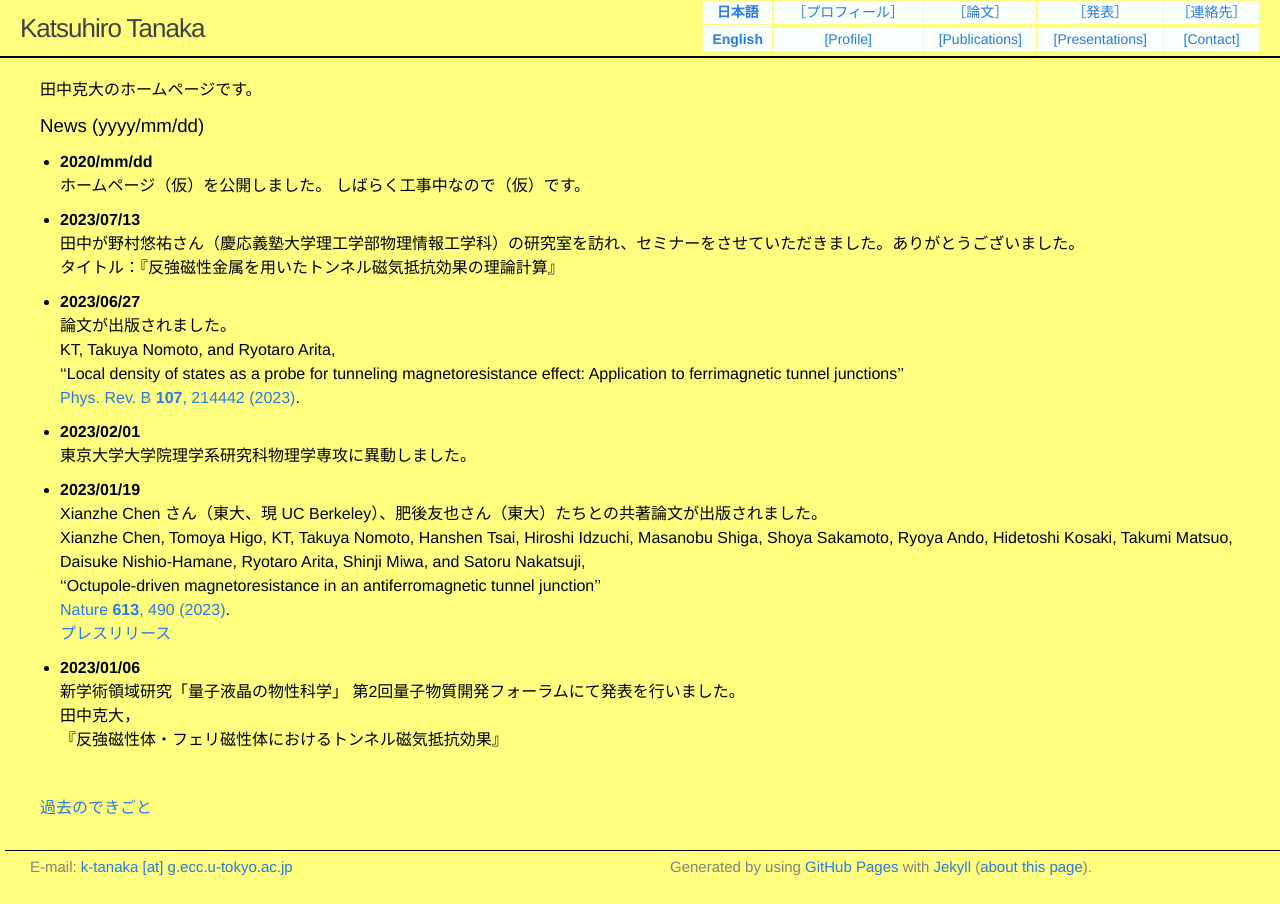
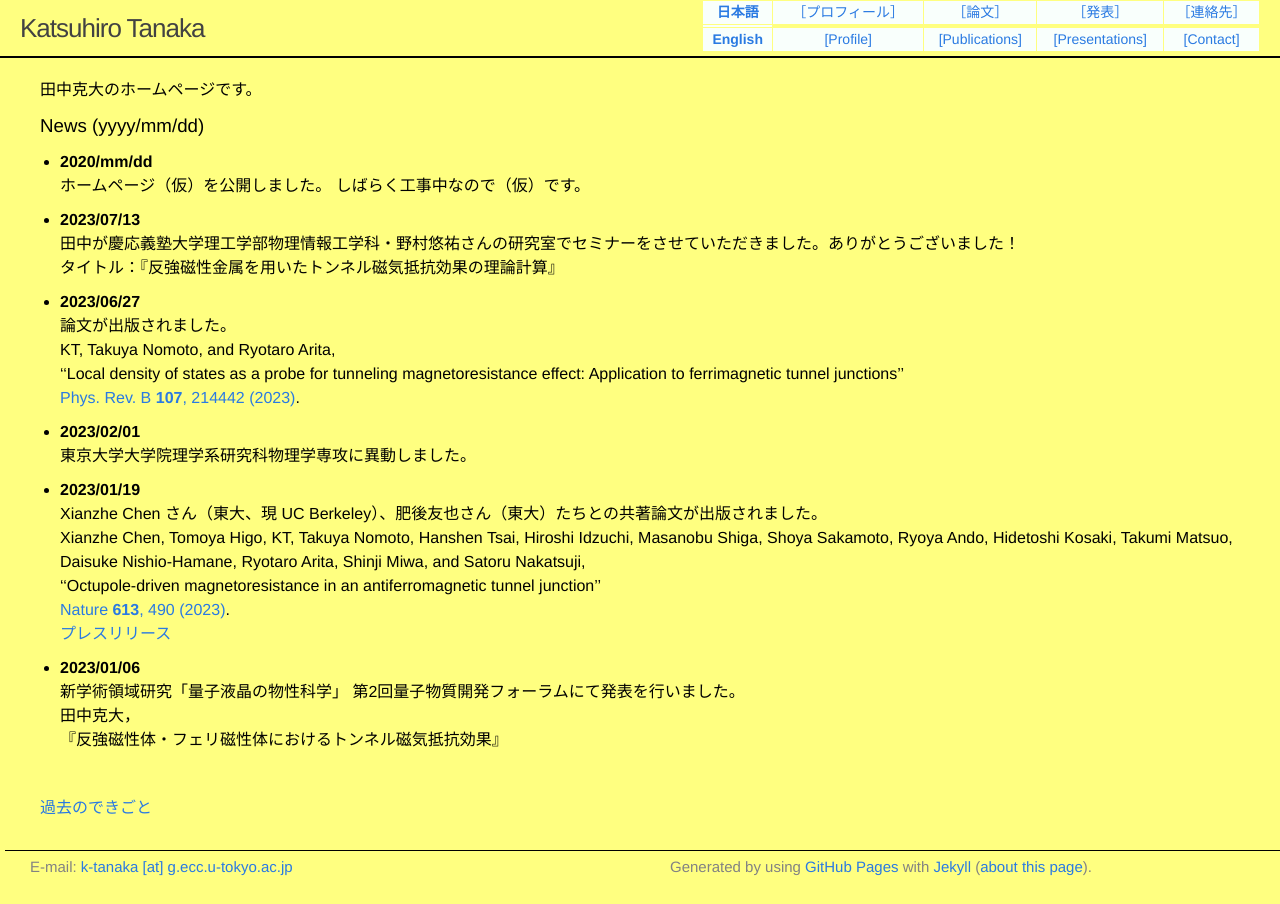
Before and after one commit to katsu-tanaka/katsu-tanaka.github.io, a Jekyll site: the page built from index.md, in a window 1280 px wide. Built offline with Jekyll 4.4.1, drawn with Linux system fonts in a browser that asks for light colours.

```diff
--- a/index.md
+++ b/index.md
@@ -11,7 +11,7 @@ title: Katsuhiro Tanaka
   しばらく工事中なので（仮）です。
 
 - **2023/07/13**
-  田中が野村悠祐さん（慶応義塾大学理工学部物理情報工学科）の研究室を訪れ、セミナーをさせていただきました。ありがとうございました。
+  田中が慶応義塾大学理工学部物理情報工学科・野村悠祐さんの研究室でセミナーをさせていただきました。ありがとうございました！
   タイトル：『反強磁性金属を用いたトンネル磁気抵抗効果の理論計算』
 
 - **2023/06/27**
```
Also changed, not shown: index_e.md (+1 -1 lines).
